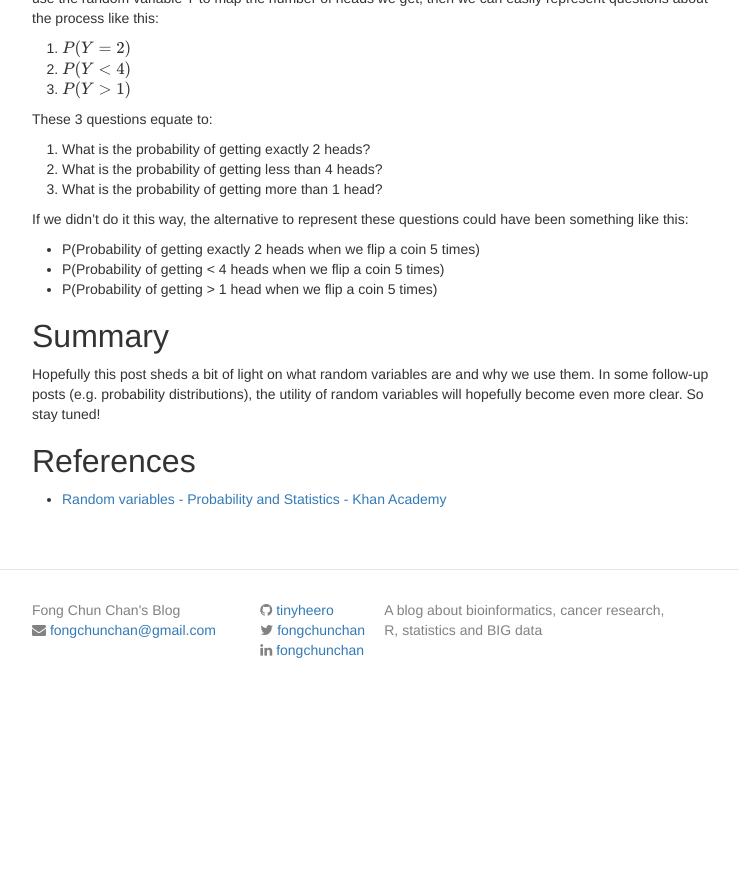
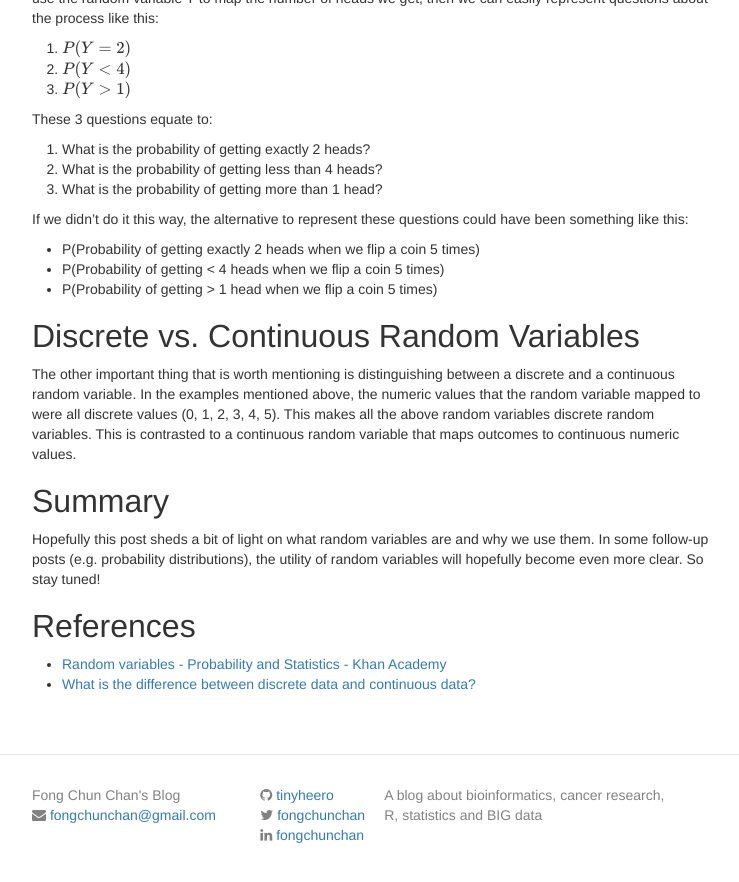
Before and after one commit to tinyheero/tinyheero.github.io, a Jekyll site: the page built from _posts/2016-02-26-random-variables.md, in a window 1280 px wide and 900 px high, scrolled down 1182 px. Shown: the top 882 px of the window, without its empty margins (268-1007 px from the left). Built offline with Jekyll 4.4.1, drawn with Linux system fonts in a browser that asks for light colours; nearby versions of some CDN libraries; library files that are not in the unit come from our copies; formulas are drawn with MathJax 3; comment, search, counter and statistics services are not loaded; before the commit the page ends 1897 px from its top, so only the background shows below that.

Commit message:
Adding Note on Discrete vs. Continuous RV

```diff
--- a/_posts/2016-02-26-random-variables.md
+++ b/_posts/2016-02-26-random-variables.md
@@ -56,6 +56,10 @@ If we didn't do it this way, the alternative to represent these questions could
 * P(Probability of getting < 4 heads when we flip a coin 5 times)
 * P(Probability of getting > 1 head when we flip a coin 5 times)
 
+## Discrete vs. Continuous Random Variables
+
+The other important thing that is worth mentioning is distinguishing between a discrete and a continuous random variable. In the examples mentioned above, the numeric values that the random variable mapped to were all discrete values (0, 1, 2, 3, 4, 5). This makes all the above random variables discrete random variables. This is contrasted to a continuous random variable that maps outcomes to continuous numeric values.
+
 ## Summary
 
 Hopefully this post sheds a bit of light on what random variables are and why we use them. In some follow-up posts (e.g. probability distributions), the utility of random variables will hopefully become even more clear. So stay tuned!
@@ -63,3 +67,4 @@ Hopefully this post sheds a bit of light on what random variables are and why we
 ## References
 
 * [Random variables - Probability and Statistics - Khan Academy](https://youtu.be/3v9w79NhsfI)
+* [What is the difference between discrete data and continuous data?](http://stats.stackexchange.com/questions/206/what-is-the-difference-between-discrete-data-and-continuous-data)
```
